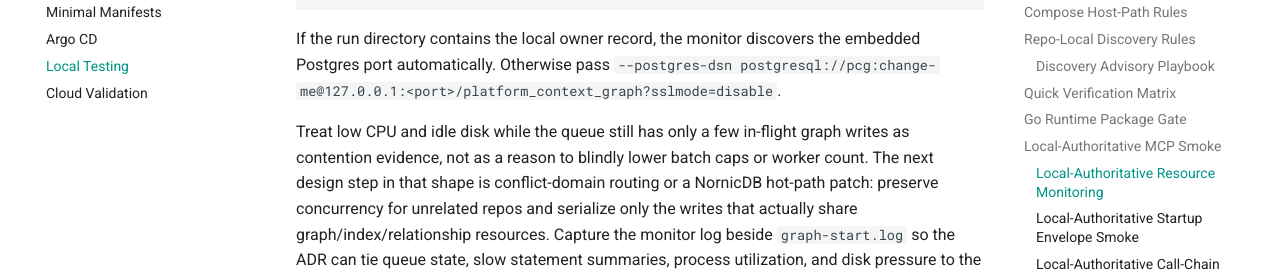
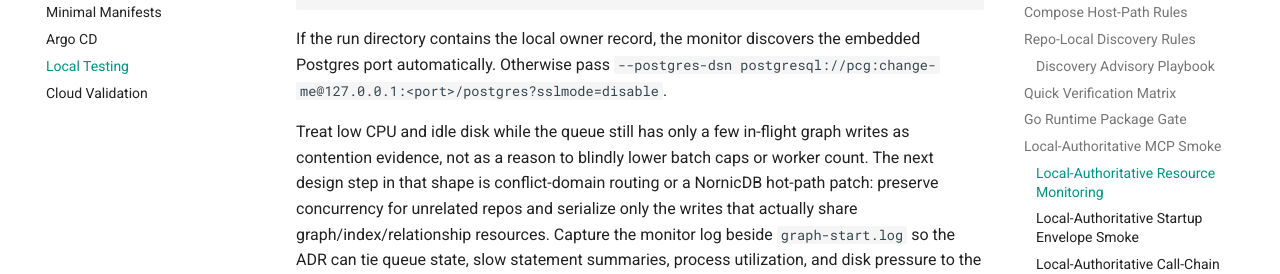
Before and after one commit to platformcontext/platform-context-graph, an MkDocs documentation site: the page built from docs/docs/reference/local-testing.md, in a window 1280 px wide and 900 px high, scrolled down 9404 px. Shown: the part 204-478 px from the top of the window. Built offline with MkDocs 1.6.1 and Material for MkDocs 9.7.7, drawn with Linux system fonts in a browser that asks for light colours; comment, search, counter and statistics services are not loaded.

Commit message:
fix: use embedded postgres db in local monitor

```diff
--- a/docs/docs/reference/local-testing.md
+++ b/docs/docs/reference/local-testing.md
@@ -405,7 +405,7 @@ scripts/monitor_local_authoritative_run.sh \
 
 If the run directory contains the local owner record, the monitor discovers the
 embedded Postgres port automatically. Otherwise pass
-`--postgres-dsn postgresql://pcg:change-me@127.0.0.1:<port>/platform_context_graph?sslmode=disable`.
+`--postgres-dsn postgresql://pcg:change-me@127.0.0.1:<port>/postgres?sslmode=disable`.
 
 Treat low CPU and idle disk while the queue still has only a few in-flight
 graph writes as contention evidence, not as a reason to blindly lower batch
```
Also changed, not shown: 1 other file.
